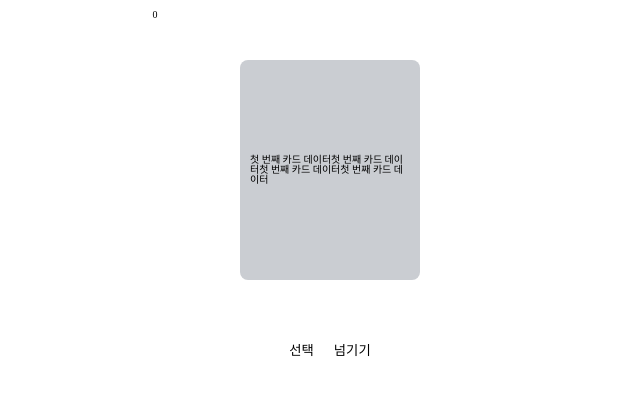
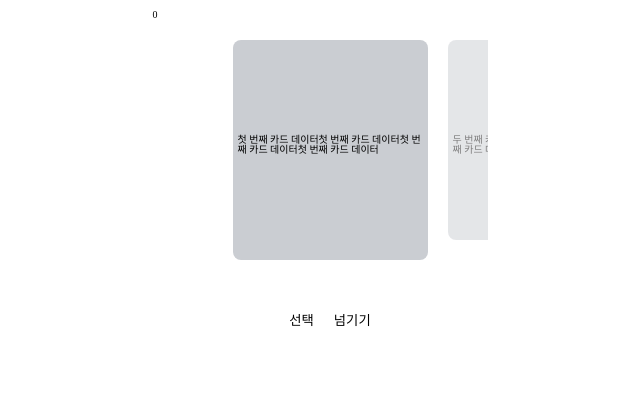
Before and after one commit to NOW-SOPT-SOPKATHON-WEB-TEAM5/WEB, a React (Vite) app in the folder sopkathon/: page /question in a window 1280 px wide. Shown: the top 394 px of the page, without its empty margins (310-950 px from the left). Built offline with nearby package versions, Linux system fonts and the light colour scheme.

Commit message:
fix: 캐러셀 한 번에 3개씩 뜨도록 수정

```diff
--- a/sopkathon/src/components/QuestionCard/Question.jsx
+++ b/sopkathon/src/components/QuestionCard/Question.jsx
@@ -19,7 +19,6 @@ const Question = ({ setProgress }) => {
       data: '세 번째 카드 데이터세 번째 카드 데이터세 번째 카드 데이터세 번째 카드 데이터',
     },
   ];
-  const [displayedCards, setDisplayedCards] = useState([cards[0]]);
   const [currentIndex, setCurrentIndex] = useState(0);
   const sliderRef = useRef(null);
 
@@ -27,8 +26,6 @@ const Question = ({ setProgress }) => {
     try {
       const nextIndex = currentIndex + 1;
       if (nextIndex < cards.length) {
-        setDisplayedCards((prevCards) => [...prevCards, cards[nextIndex]]);
-        setCurrentIndex(nextIndex);
         sliderRef.current.slickGoTo(nextIndex);
         setProgress((prev) => prev + 1);
       }
@@ -41,7 +38,6 @@ const Question = ({ setProgress }) => {
     try {
       const nextIndex = currentIndex + 1;
       if (nextIndex < cards.length) {
-        setDisplayedCards((prevCards) => [...prevCards, cards[nextIndex]]);
         setCurrentIndex(nextIndex);
         sliderRef.current.slickGoTo(nextIndex);
       }
@@ -63,7 +59,7 @@ const Question = ({ setProgress }) => {
   return (
     <CardWrapper>
       <SliderWrapper ref={sliderRef} {...settings}>
-        {displayedCards.map((card, index) => (
+        {cards.map((card, index) => (
           <Slide key={index} $isActive={index === currentIndex}>
             <h3>{card.data}</h3>
           </Slide>
@@ -83,13 +79,13 @@ const CardWrapper = styled.section`
   display: flex;
   flex-direction: column;
   justify-content: center;
-  padding: 3rem;
+  padding: 2rem;
   align-items: center;
   gap: 2rem;
 `;
 
 const SliderWrapper = styled(Slider)`
-  width: 30rem;
+  width: 100%;
   .slick-slide > div {
     padding: 0 1rem;
   }
@@ -97,15 +93,18 @@ const SliderWrapper = styled(Slider)`
     height: 25rem;
   }
   .slick-list {
-    padding: 1rem;
   }
 `;
 
 const Slide = styled.div`
-  padding: 1rem;
+  height: ${({ $isActive }) => ($isActive ? '22rem' : '20rem')};
+  padding: 0.5rem;
   border-radius: 0.8rem;
   background-color: ${({ theme }) => theme.colors.gray400};
-  transition: opacity 0.3s;
+  transition:
+    width 0.5s,
+    height 0.5s,
+    opacity 0.5s;
   opacity: ${({ $isActive }) => ($isActive ? 1 : 0.5)};
 
   h3 {
```
